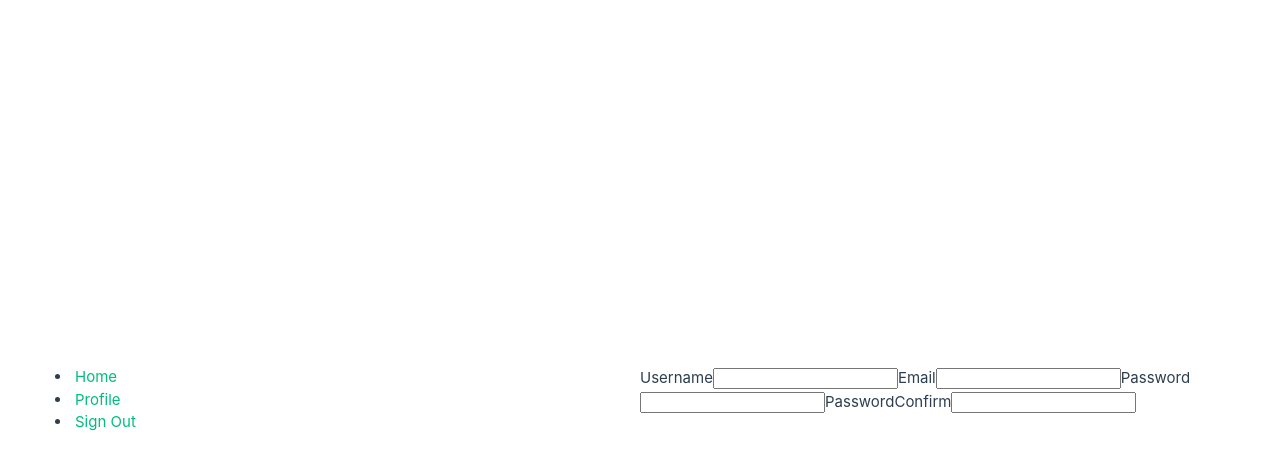
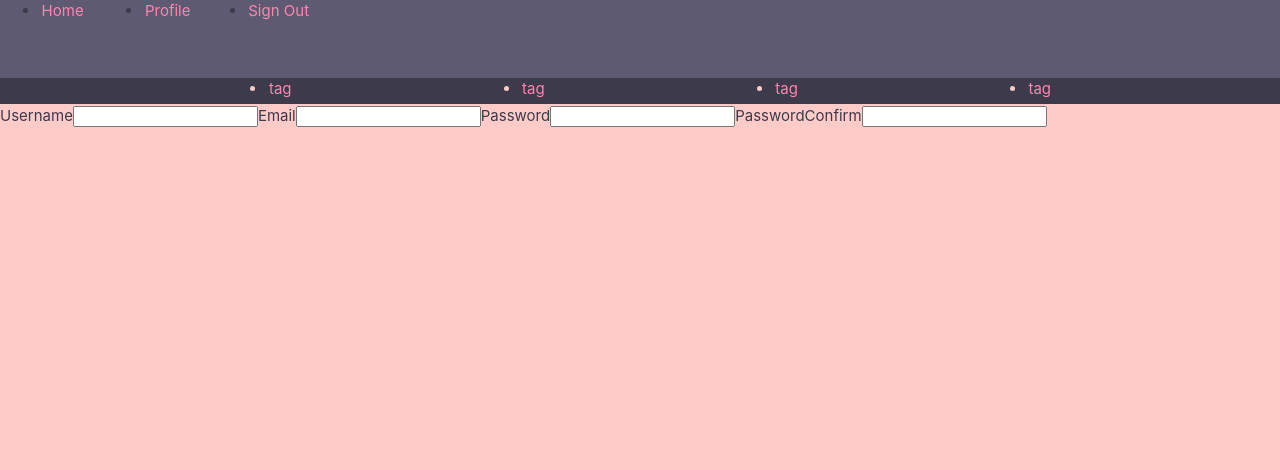
Before and after one commit to Prydwen-kun/Sharalla, a Vue app: page / in a window 1280 px wide. Shown: the top 470 px of the page. Built offline with nearby package versions, Linux system fonts and the light colour scheme.

Commit message:
signup + navbar

```diff
--- a/src/App.vue
+++ b/src/App.vue
@@ -9,38 +9,51 @@ import NavBar from './components/navigation/NavBar.vue'
 <template>
   <header>
     <NavBar />
+    <div class="headerContainer">
+      <ul class="tags">
+        <li><a href="">tag</a></li>
+        <li><a href="">tag</a></li>
+        <li><a href="">tag</a></li>
+        <li><a href="">tag</a></li>
+      </ul>
+    </div>
+
   </header>
 
-  <main>
+  <main class="content-view">
     <RouterView />
   </main>
 </template>
 
 <style scoped>
+.headerContainer {
+  color: var(--light-rose);
+  grid-column: 1/13;
+  grid-row: span 1;
+}
+
+.tags {
+  display: flex;
+  justify-content: space-evenly;
+  align-items: center;
+}
+
+.tags a {
+  border-radius: 3px;
+}
+
 header {
   line-height: 1.5;
+  background-color: var(--dark-blue-black);
+  grid-column: 1/13;
+  grid-row: span 1;
+  display: grid;
+  grid-template-columns: repeat(12, 1fr);
+  grid-template-rows: repeat(4, 25%);
 }
 
-.logo {
-  display: block;
-  margin: 0 auto 2rem;
-}
-
-@media (min-width: 1024px) {
-  header {
-    display: flex;
-    place-items: center;
-    padding-right: calc(var(--section-gap) / 2);
-  }
-
-  .logo {
-    margin: 0 2rem 0 0;
-  }
-
-  header .wrapper {
-    display: flex;
-    place-items: flex-start;
-    flex-wrap: wrap;
-  }
+.content-view {
+  grid-column: span 12;
+  grid-row: auto;
 }
 </style>
--- a/src/assets/base.css
+++ b/src/assets/base.css
@@ -1,52 +1,53 @@
 /* color palette from <https://github.com/vuejs/theme> */
 :root {
-  --vt-c-white: #ffffff;
-  --vt-c-white-soft: #f8f8f8;
-  --vt-c-white-mute: #f2f2f2;
+  --white: #ffffff;
+  --white-soft: #f8f8f8;
+  --white-mute: #f2f2f2;
 
-  --vt-c-black: #181818;
-  --vt-c-black-soft: #222222;
-  --vt-c-black-mute: #282828;
+  --black: #181818;
+  --black-soft: #222222;
+  --black-mute: #282828;
 
-  --vt-c-indigo: #2c3e50;
+  --indigo: #2c3e50;
 
-  --vt-c-divider-light-1: rgba(60, 60, 60, 0.29);
-  --vt-c-divider-light-2: rgba(60, 60, 60, 0.12);
-  --vt-c-divider-dark-1: rgba(84, 84, 84, 0.65);
-  --vt-c-divider-dark-2: rgba(84, 84, 84, 0.48);
+  /* custom palette */
+  --dark-blue-black: #3d3a4b;
+  --light-blue-black: #5e5a72;
+  --rose: #ff85ae;
+  --dark-rose: #e59daf;
+  --light-rose: #fecbc8;
 
-  --vt-c-text-light-1: var(--vt-c-indigo);
-  --vt-c-text-light-2: rgba(60, 60, 60, 0.66);
-  --vt-c-text-dark-1: var(--vt-c-white);
-  --vt-c-text-dark-2: rgba(235, 235, 235, 0.64);
+  --text-light-1: var(--light-rose);
+  --text-dark-1: var(--light-blue-black);
+  --text-dark-2: var(--dark-blue-black);
+
+
 }
 
 /* semantic color variables for this project */
 :root {
-  --color-background: var(--vt-c-white);
+  --color-background: var(--light-rose);
   --color-background-soft: var(--vt-c-white-soft);
   --color-background-mute: var(--vt-c-white-mute);
 
   --color-border: var(--vt-c-divider-light-2);
   --color-border-hover: var(--vt-c-divider-light-1);
 
-  --color-heading: var(--vt-c-text-light-1);
-  --color-text: var(--vt-c-text-light-1);
-
-  --section-gap: 160px;
+  --color-heading: var(--text-light-1);
+  --color-text: var(--text-dark-2);
 }
 
 @media (prefers-color-scheme: dark) {
   :root {
-    --color-background: var(--vt-c-black);
+    --color-background: var(--light-rose);
     --color-background-soft: var(--vt-c-black-soft);
     --color-background-mute: var(--vt-c-black-mute);
 
     --color-border: var(--vt-c-divider-dark-2);
     --color-border-hover: var(--vt-c-divider-dark-1);
 
-    --color-heading: var(--vt-c-text-dark-1);
-    --color-text: var(--vt-c-text-dark-2);
+    --color-heading: var(--text-light-1);
+    --color-text: var(--text-dark-2);
   }
 }
 
--- a/src/assets/main.css
+++ b/src/assets/main.css
@@ -1,35 +1,25 @@
 @import './base.css';
 
 #app {
-  max-width: 1280px;
+  display: grid;
+  grid-template-columns: repeat(12, 1fr);
+  grid-template-rows: 6.5rem;
+  max-width: 100%;
+  min-height: 100vh;
   margin: 0 auto;
-  padding: 2rem;
   font-weight: normal;
 }
 
 a,
 .green {
   text-decoration: none;
-  color: hsla(160, 100%, 37%, 1);
+  color: var(--rose);
   transition: 0.4s;
-  padding: 3px;
+  padding: 0.1rem;
 }
 
 @media (hover: hover) {
   a:hover {
-    background-color: hsla(160, 100%, 37%, 0.2);
+    background-color: var(--dark-rose);
   }
 }
-
-@media (min-width: 1024px) {
-  body {
-    display: flex;
-    place-items: center;
-  }
-
-  #app {
-    display: grid;
-    grid-template-columns: 1fr 1fr;
-    padding: 0 2rem;
-  }
-}
--- a/src/components/navigation/NavBar.vue
+++ b/src/components/navigation/NavBar.vue
@@ -4,11 +4,23 @@ import NavItem from './navbarItem/NavItem.vue'
 
 <template>
   <nav>
-    <ul>
+    <ul class="navigation">
       <NavItem :link-title="'Home'" :link="'/'" />
       <NavItem :link-title="'Profile'" :link="'/'" />
       <NavItem :link-title="'Sign Out'" :link="'/'" />
     </ul>
   </nav>
 </template>
-<style scoped></style>
+<style scoped>
+nav {
+  grid-column: 1/13;
+  grid-row: span 3;
+  background-color: var(--light-blue-black);
+}
+
+.navigation {
+  display: grid;
+  grid-template-columns: repeat(12, 1fr);
+  min-width: 100%;
+}
+</style>
--- a/src/components/navigation/navbarItem/NavItem.vue
+++ b/src/components/navigation/navbarItem/NavItem.vue
@@ -7,8 +7,12 @@ const props = defineProps({
 </script>
 
 <template>
-  <li>
+  <li class="navItem">
     <router-link :to="link">{{ linkTitle }}</router-link>
   </li>
 </template>
-<style scoped></style>
+<style scoped>
+.navItem{
+  grid-column: auto;
+}
+</style>
```
